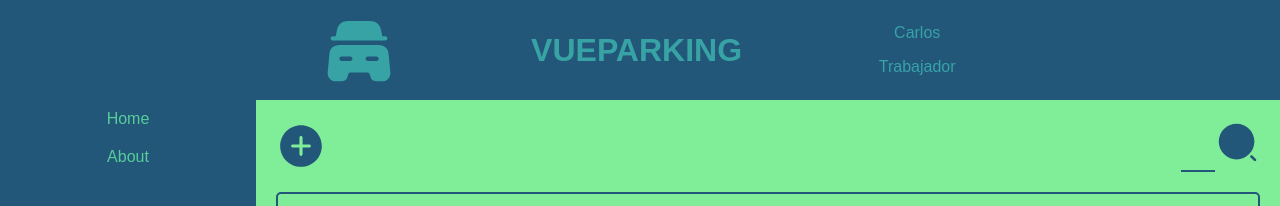
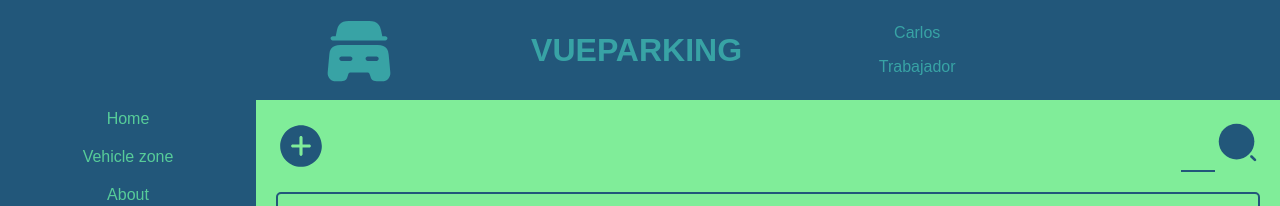
Before and after one commit to Dansora375/Vue-Parking-Front-end, a Vue app: page /#/ in a window 1280 px wide. Shown: the top 206 px of the page. Built offline with nearby package versions, Linux system fonts and the light colour scheme; a web font is replaced by a local one.

Commit message:
Error nav

```diff
--- a/src/components/Nav.vue
+++ b/src/components/Nav.vue
@@ -2,6 +2,7 @@
   <div class="navegation">
     <nav class="nav">
       <router-link to="/" class="completed">Home</router-link>
+      <router-link to="/Vehicle_zone" class="completed">Vehicle zone</router-link>
       <router-link to="/about">About</router-link>
     </nav>
   </div>
```
Also changed, not shown: 1 other file (tests, documents, lock files or other folders).
